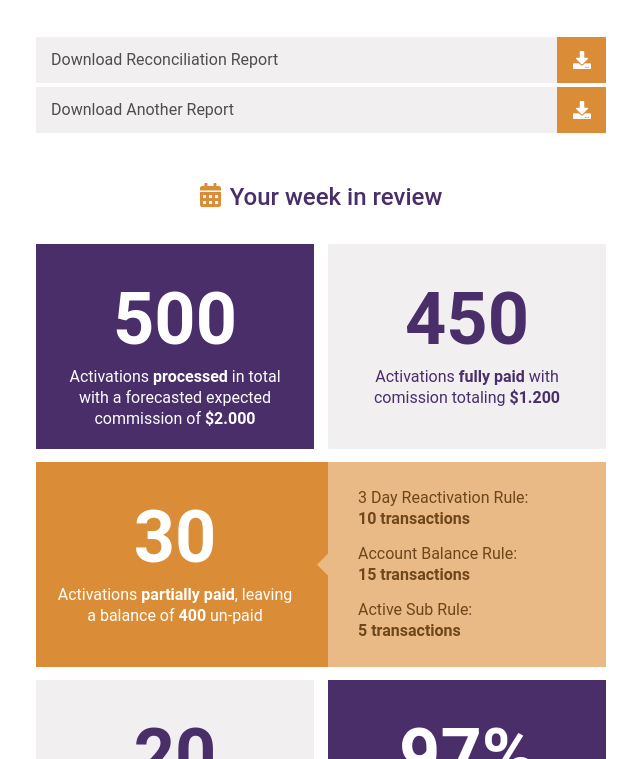
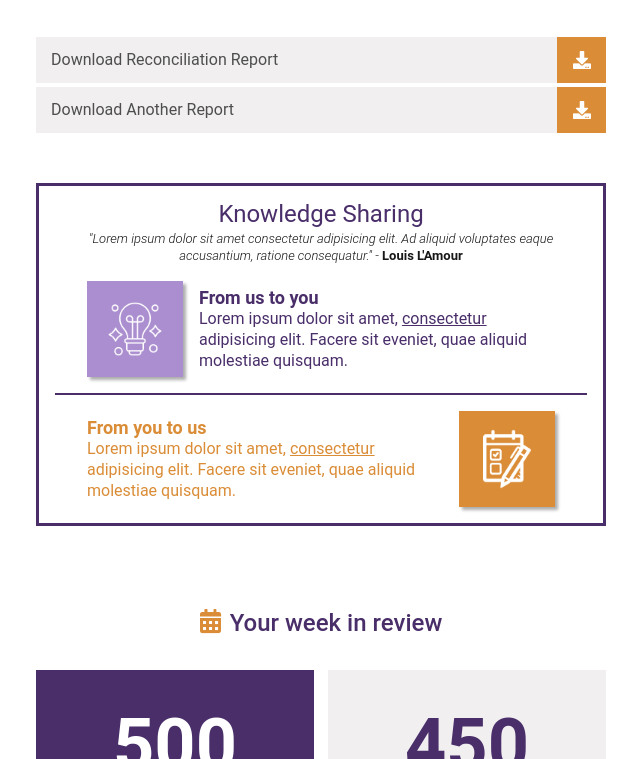
Before and after one commit to whats0n/ws-express, a plain HTML site: page purple-express-email.html in a window 1280 px wide. Shown: the part 634-1393 px from the top of the page, without its empty margins (319-959 px from the left). Drawn offline with Linux system fonts and the light colour scheme.

Commit message:
add new section

```diff
--- a/purple-express-email.html
+++ b/purple-express-email.html
@@ -133,6 +133,56 @@
                 <a href="#" style="font-size: 0; line-height: 1; text-decoration: none;">
                   <img src="img/download.png" alt="/" style="width: 18px; font-size: 0; background: none;" width="18">
                 </a>
+              </td>
+            </tr>
+          </table>
+        </td>
+      </tr>
+      <tr>
+        <td style="padding: 50px 15px 33px;">
+          <table border="0" cellspacing="0" cellpadding="0" style="table-layout: fixed; padding: 0; margin: 0 auto; border-collapse: collapse; border-spacing: 0; width: 100%; text-align: center;">
+            <tr>
+              <td style="padding: 16px 16px 0; border: 3px solid #492E6A;">
+                <table border="0" cellspacing="0" cellpadding="0" style="table-layout: fixed; padding: 0; margin: 0 auto; border-collapse: collapse; border-spacing: 0; width: 100%; text-align: center;">
+                  <tr>
+                    <td style="padding-bottom: 5px; font-weight: 400; font-size: 24px; text-align: center; color: #492E6A;"> Knowledge Sharing </td>
+                  </tr>
+                  <tr>
+                    <td style="font-weight: 300; font-size: 13px; line-height: 1.3; text-align: center; color: #171717;">
+                      <i style="font-style: italic;">"Lorem ipsum dolor sit amet consectetur adipisicing elit. Ad aliquid voluptates eaque accusantium, ratione consequatur."</i> - <strong style="font-weight: 600;">Louis L'Amour</strong>
+                    </td>
+                  </tr>
+                  <tr>
+                    <td style="padding: 16px 32px;">
+                      <table border="0" cellspacing="0" cellpadding="0" style="table-layout: fixed; padding: 0; margin: 0 auto; border-collapse: collapse; border-spacing: 0; width: 100%; text-align: center;">
+                        <tr>
+                          <td style="width: 96px; height: 96px; vertical-align: top; background: #AB8ECF;">
+                            <img src="img/noun_knowledge_2176167.png" alt="/" style="vertical-align: top; width: 96px; height: 96px; box-shadow: 3px 3px 3px 0 rgba(0,0,0,0.32);" width="96" height="96" />
+                          </td>
+                          <td style="padding-left: 16px;">
+                            <p style="margin: 0; padding: 0; font-weight: 700; line-height: 1.3; font-size: 18px; text-align: left; color: #492E6A;">From us to you</p>
+                            <p style="margin: 0; padding: 0; font-size: 16px; line-height: 1.3; text-align: left; color: #492E6A;">Lorem ipsum dolor sit amet, <a href="#" style="text-decoration: underline; color: #492E6A;">consectetur</a> adipisicing elit. Facere sit eveniet, quae aliquid molestiae quisquam.</p>
+                          </td>
+                        </tr>
+                      </table>
+                    </td>
+                  </tr>
+                  <tr>
+                    <td style="padding: 16px 32px; border-top: 2px solid #492E6A;">
+                      <table border="0" cellspacing="0" cellpadding="0" style="table-layout: fixed; padding: 0; margin: 0 auto; border-collapse: collapse; border-spacing: 0; width: 100%; text-align: center;">
+                        <tr>
+                          <td style="padding-right: 16px;">
+                            <p style="margin: 0; padding: 0; font-weight: 700; line-height: 1.3; font-size: 18px; text-align: left; color: #DA8C36;">From you to us</p>
+                            <p style="margin: 0; padding: 0; font-size: 16px; line-height: 1.3; text-align: left; color: #DA8C36;">Lorem ipsum dolor sit amet, <a href="#" style="text-decoration: underline; color: #DA8C36;">consectetur</a> adipisicing elit. Facere sit eveniet, quae aliquid molestiae quisquam.</p>
+                          </td>
+                          <td style="width: 96px; height: 96px; vertical-align: top; background: #DA8C36;">
+                            <img src="img/noun_Survey_875940.png" alt="/" style="vertical-align: top; width: 96px; height: 96px; box-shadow: 3px 3px 3px 0 rgba(0,0,0,0.32);" width="96" height="96" />
+                          </td>
+                        </tr>
+                      </table>
+                    </td>
+                  </tr>
+                </table>
               </td>
             </tr>
           </table>
```
Also changed, not shown: img/noun_Survey_875940.png (added), img/noun_knowledge_2176167.png (added).
